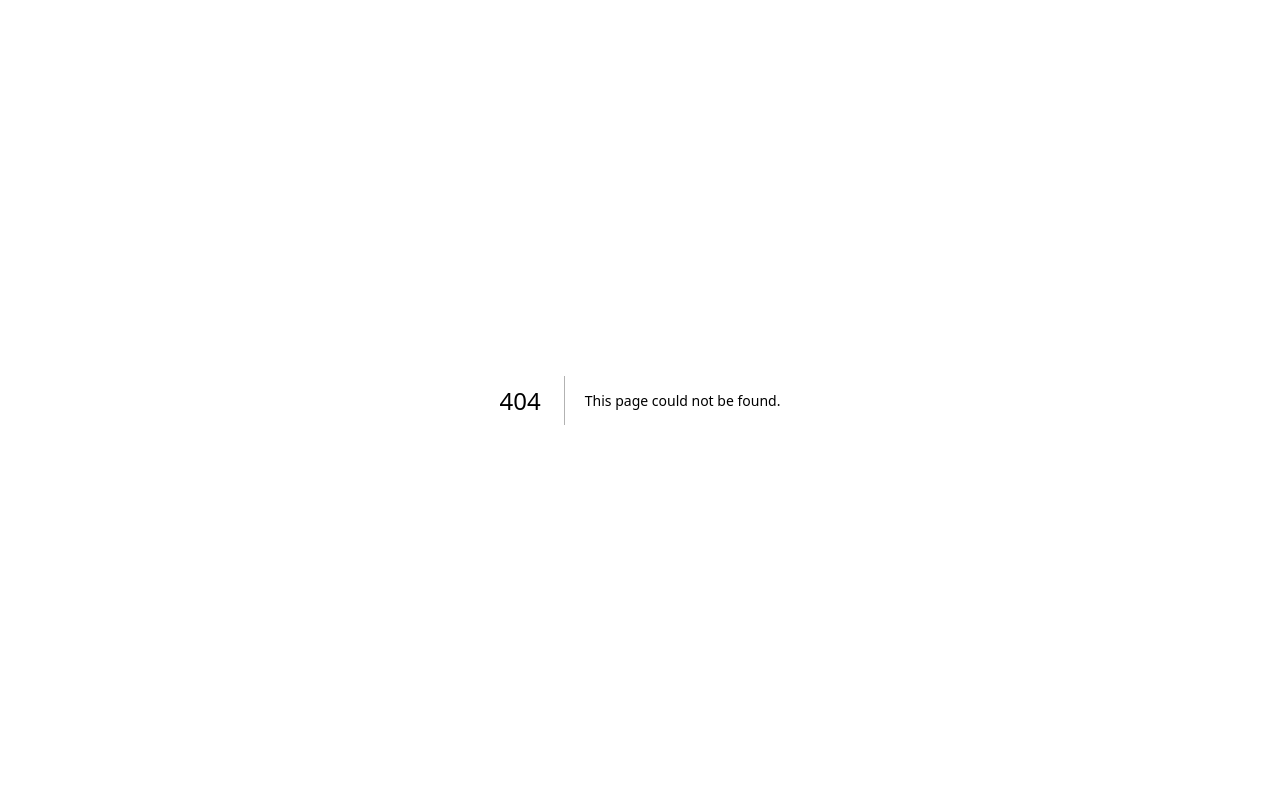
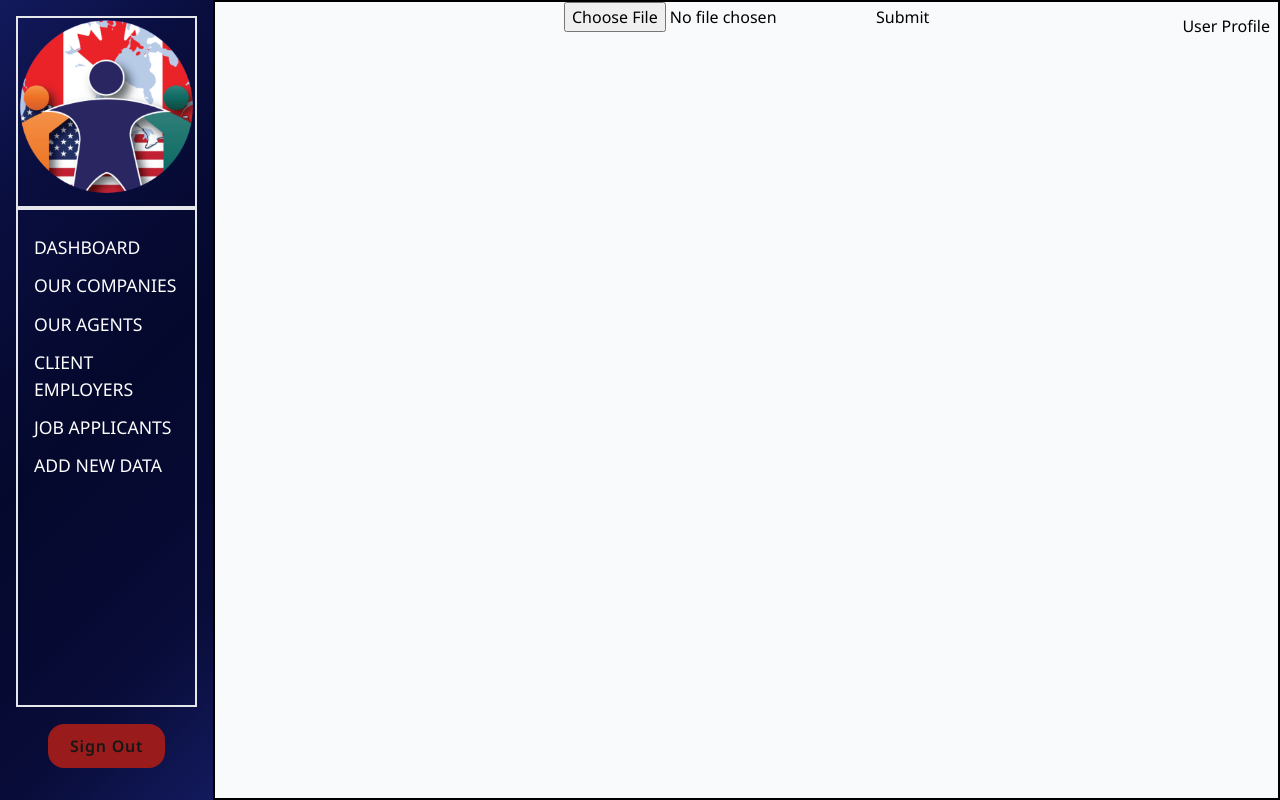
Before and after one commit to AnserShafiq/NASS_Dashboard, a Next.js app: page /dashboard/newdata in a window 1280 px wide. Before the commit this address had no page. Built offline with nearby package versions, Linux system fonts and the light colour scheme.

Commit message:
JAN 18, 2025: Trying to add EXCEL files receiving

```diff
--- /dev/null
+++ b/app/api/upload/file/route.ts
@@ -0,0 +1,7 @@
+
+
+export async function POST(request: Request){
+    const form = await request.formData()
+    // const file = form.get('file') as File;
+    console.log(form)
+}
--- a/app/dashboard/(overview)/page.tsx
+++ b/app/dashboard/(overview)/page.tsx
@@ -1,6 +1,6 @@
 // 'use client' <-- Uncomment this if the component is intended to run on the client
 import Userslist from "@/app/ui/dashboard/userslist";
-import CreateUserForm from "../../ui/create-user";
+// import CreateUserForm from "../../ui/create-user";
 import { auth } from "@/auth";
 import { getUserDetails } from "@/app/lib/actions";
 import Image from "next/image";
@@ -23,7 +23,7 @@ export default async function Page() {
         height={250}
       />
       <Userslist />
-      <CreateUserForm />
+      {/* <CreateUserForm /> */}
     </main>
   );
 }
--- /dev/null
+++ b/app/dashboard/newdata/page.tsx
@@ -0,0 +1,39 @@
+'use client'
+import { useState } from "react";
+
+export default function Page(){
+    const [file, setFile] = useState<File | null>(null);
+
+    const handleFileChange = (e: React.ChangeEvent<HTMLInputElement>) => {
+    if (e.target.files && e.target.files[0]) {
+      setFile(e.target.files[0]);
+    }
+    };
+    const handleUpload = async () => {
+        if (!file) {
+          alert("Please select a file first!");
+          return;
+        }
+
+        const formData = new FormData();
+        formData.append("file", file);
+
+        const response = await fetch("/api/upload/file", {
+          method: "POST",
+          body: formData,
+        });
+
+        if (response.ok) {
+          alert("File uploaded and processed successfully!");
+        } else {
+          alert("Error uploading file.");
+        }
+      };
+
+    return(
+        <form onSubmit={handleUpload}>
+            <input type='file' name='file' id='file' onChange={handleFileChange} accept=".xlsx, .xls" />
+            <button type='submit'>Submit</button>
+        </form>
+    )
+}
--- a/app/lib/definitions.ts
+++ b/app/lib/definitions.ts
@@ -8,6 +8,29 @@ export type User = {
     password:string,
 };
 
+export const SideMenu = [
+    {
+        name: 'Dashboard',
+        link: '/dashboard'
+    },{
+        name: 'Our Companies',
+        link: '/dashboard',
+    },{
+        name: 'Our Agents',
+        link:'/dashboard',
+    },{
+        name: 'Client Employers',
+        link: '/dashboard',
+    },{
+        name: 'Job Applicants',
+        link: '/dashboard',
+    },{
+        name: 'Add New Data',
+        link: '/dashboard/newdata',
+    },
+
+]
+
 // export interface Image {
 //     id:number,
 //     username:string,
--- a/app/ui/sidebar.tsx
+++ b/app/ui/sidebar.tsx
@@ -2,11 +2,14 @@
 import Image from "next/image";
 import Logo from '../../public/images/na-icon.png'
 import { signOut } from "next-auth/react";
+import { SideMenu } from "../lib/definitions";
+import Link from "next/link";
 
 export default function Sidebar() {
+
     return (
-        <div className="flex flex-col justify-between bg-sidebar2 items-start w-full h-full p-4">
-            <div className="w-full">
+        <div className="relative flex flex-col justify-top bg-sidebar2 items-start w-full h-full p-4">
+            <div className="w-full max-h-[25%] h-[25%] border-2 ">
                 <Image
                     className="mx-auto"
                     src={Logo}
@@ -16,10 +19,16 @@ export default function Sidebar() {
                     priority={true} // Ensures the image is loaded quickly
                 />
             </div>
-            <div className="">
-
+            <div className="w-full max-h-[65%] h-[65%] border-2 pt-3 px-4">
+                {
+                    SideMenu.map((item) =>(
+                        <div key={item.name} className="my-3">
+                            <Link className="text-[1.1rem] text-white uppercase" href={item.link}>{item.name}</Link>
+                        </div>
+                    ))
+                }
             </div>
-            <div className="w-full flex items-center">
+            <div className="w-full max-h-[10%] h-[10%] flex justify-center items-center">
                 <button
                 className="mx-auto px-5 py-2 bg-red-800 hover:text-red-800 hover:bg-red-200 text-md font-[600] tracking-wider rounded-2xl border-2 border-red-800"
                 onClick={() => signOut({
--- a/package.json
+++ b/package.json
@@ -15,6 +15,7 @@
     "@vercel/postgres": "^0.10.0",
     "autoprefixer": "^10.4.20",
     "bcrypt": "^5.1.1",
+    "formidable": "^3.5.2",
     "fs": "0.0.1-security",
     "multer": "1.4.5-lts.1",
     "next": "15.1.4",
@@ -28,6 +29,7 @@
   },
   "devDependencies": {
     "@eslint/eslintrc": "^3",
+    "@types/formidable": "^3.4.5",
     "@types/node": "^22.10.5",
     "@types/pg": "^8.11.10",
     "@types/react": "^19",
```
Also changed, not shown: 1 other file (tests, documents, lock files or other folders).
